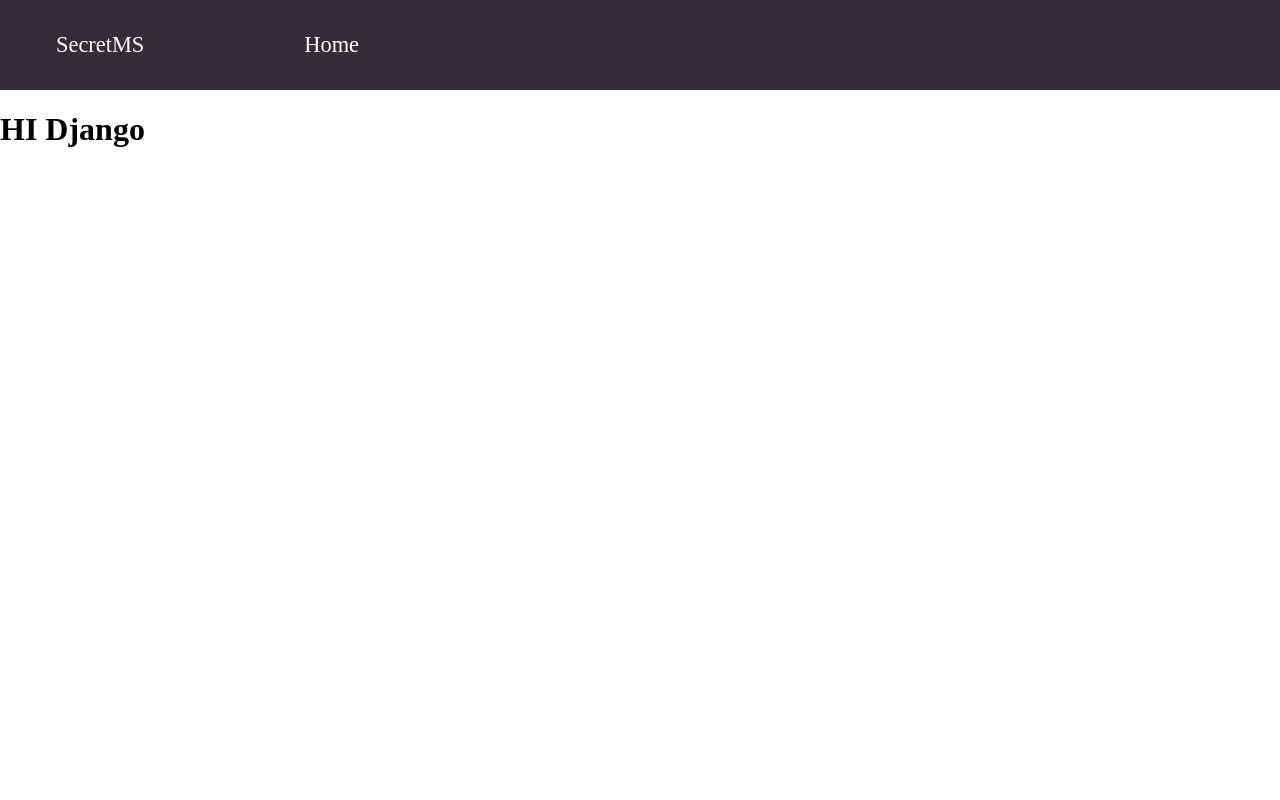
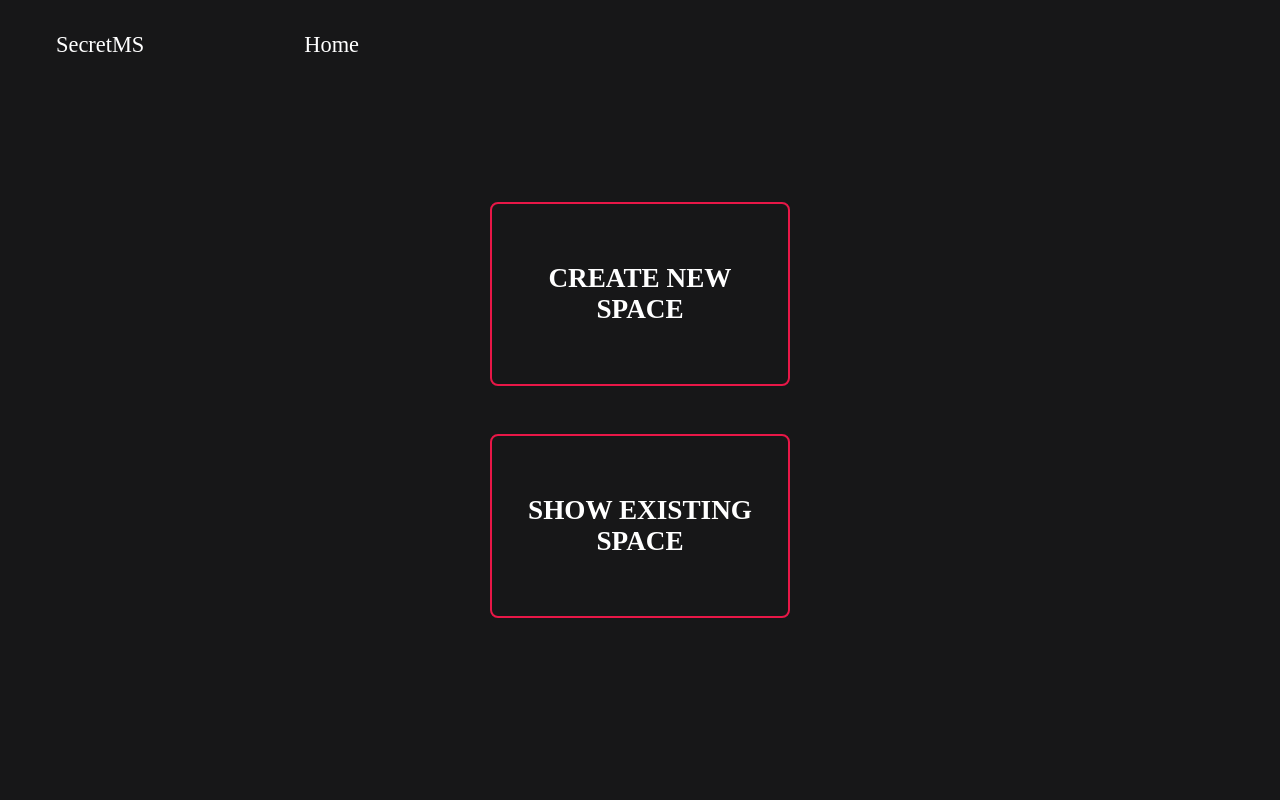
Before and after one commit to shuvra-matrix/SECRET_MESSAGE_SENDER, a Django app: page / in a window 1280 px wide. Run offline with Django 4.2, Linux system fonts and the light colour scheme.

Commit message:
public index page style change

```diff
--- a/static/css/style.css
+++ b/static/css/style.css
@@ -7,6 +7,8 @@
 body{
     padding: 0;
     margin: 0;
+   background-color: #171718;
+   height: 100vh;
 }
 
 /* nav bar */
@@ -14,7 +16,7 @@ body{
 .main-nav{
     margin: 0;
     padding: 1rem 1rem;
-    background-color: #332C39;
+    background-color: #171718;
 }
 
 .nav-list {
@@ -33,3 +35,26 @@ body{
     font-size: 1.4rem;
 
 }
+
+
+/* PUBLIC INDEX PAGE */
+
+.main-div {
+    height: 80vh;
+    display: flex;
+    justify-content: center;
+    align-items: center;
+    flex-flow: column nowrap;
+    gap: 3rem;
+}
+
+.sub-div{
+    border: 2px solid #e81747;
+    width: 300px;
+    color: white;
+    text-align: center;
+    padding: 2rem ;
+    border-radius: 8px;
+    font-size: 1.7rem;
+    font-weight: bold;
+}
--- a/templates/public/index.html
+++ b/templates/public/index.html
@@ -1,6 +1,11 @@
 {% extends 'include/header.html' %} {% block body_block %}
-<div>
-  <h1>HI Django</h1>
+<div class="main-div">
+  <div class="sub-div one">
+    <p>CREATE NEW SPACE</p>
+  </div>
+  <div class="sub-div two">
+    <p>SHOW EXISTING SPACE</p>
+  </div>
 </div>
 
 {% endblock %}
```
